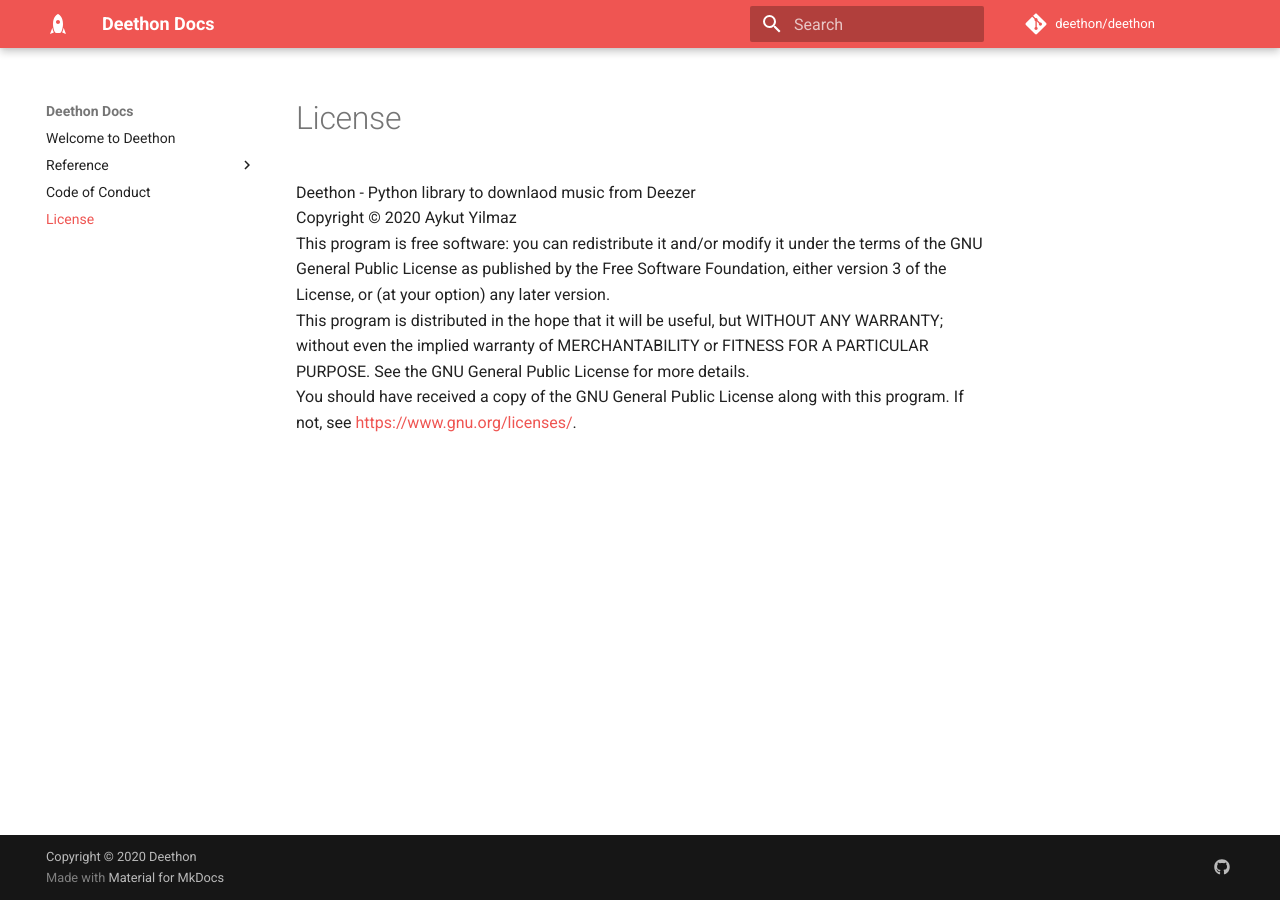
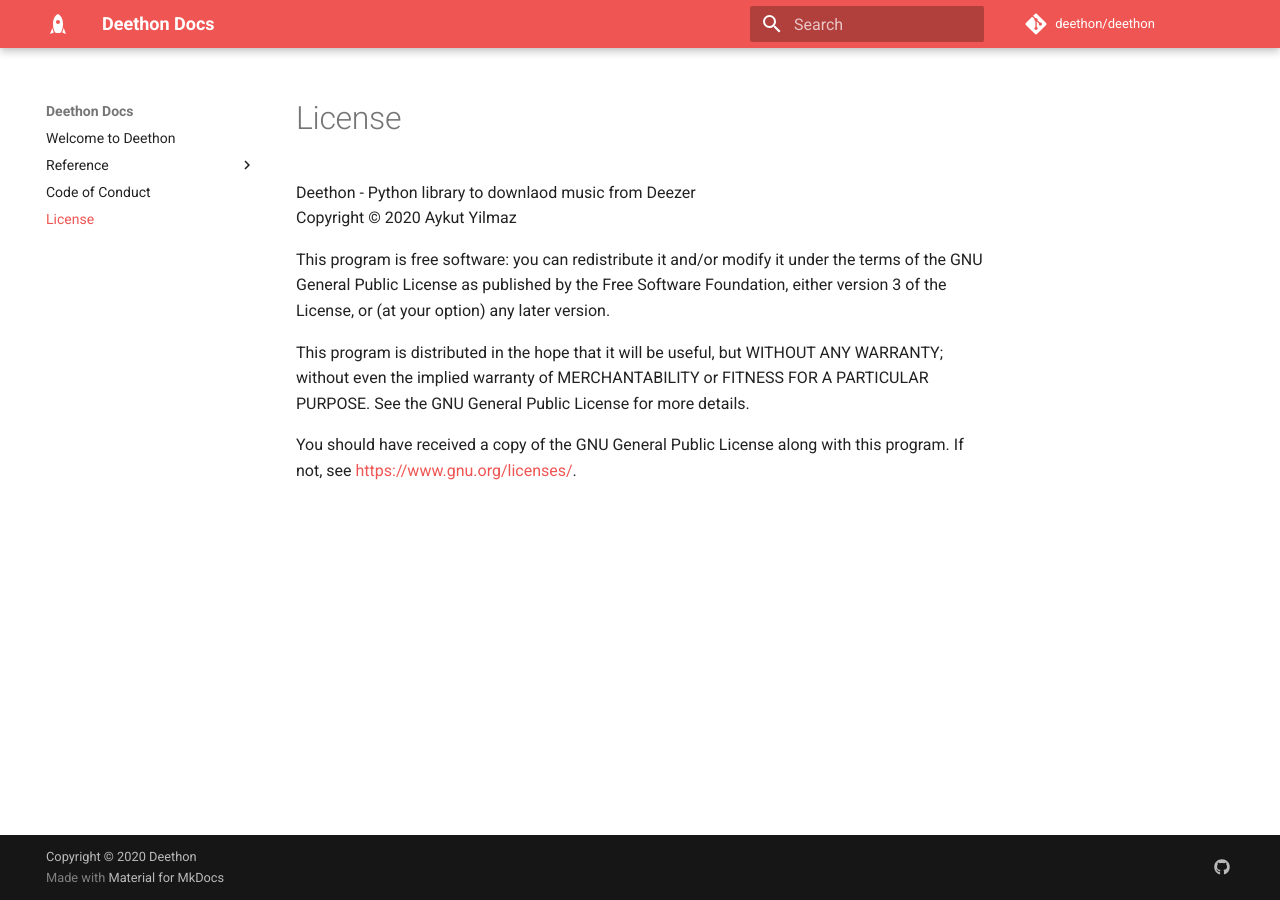
Before and after one commit to NicKoehler/deethon, an MkDocs documentation site: the page built from docs/license.md, in a window 1280 px wide. Built offline with MkDocs 1.6.1 and Material for MkDocs 9.7.7, drawn with Linux system fonts in a browser that asks for light colours; comment, search, counter and statistics services are not loaded.

Commit message:
Fix layout bugs for documentation

```diff
--- a/docs/assets/css/custom.css
+++ b/docs/assets/css/custom.css
@@ -1,3 +1,7 @@
-.md-typeset p {
+.md-typeset__table p {
   margin: 0;
 }
+
+.hidden-toc {
+  display: none;
+}
```
